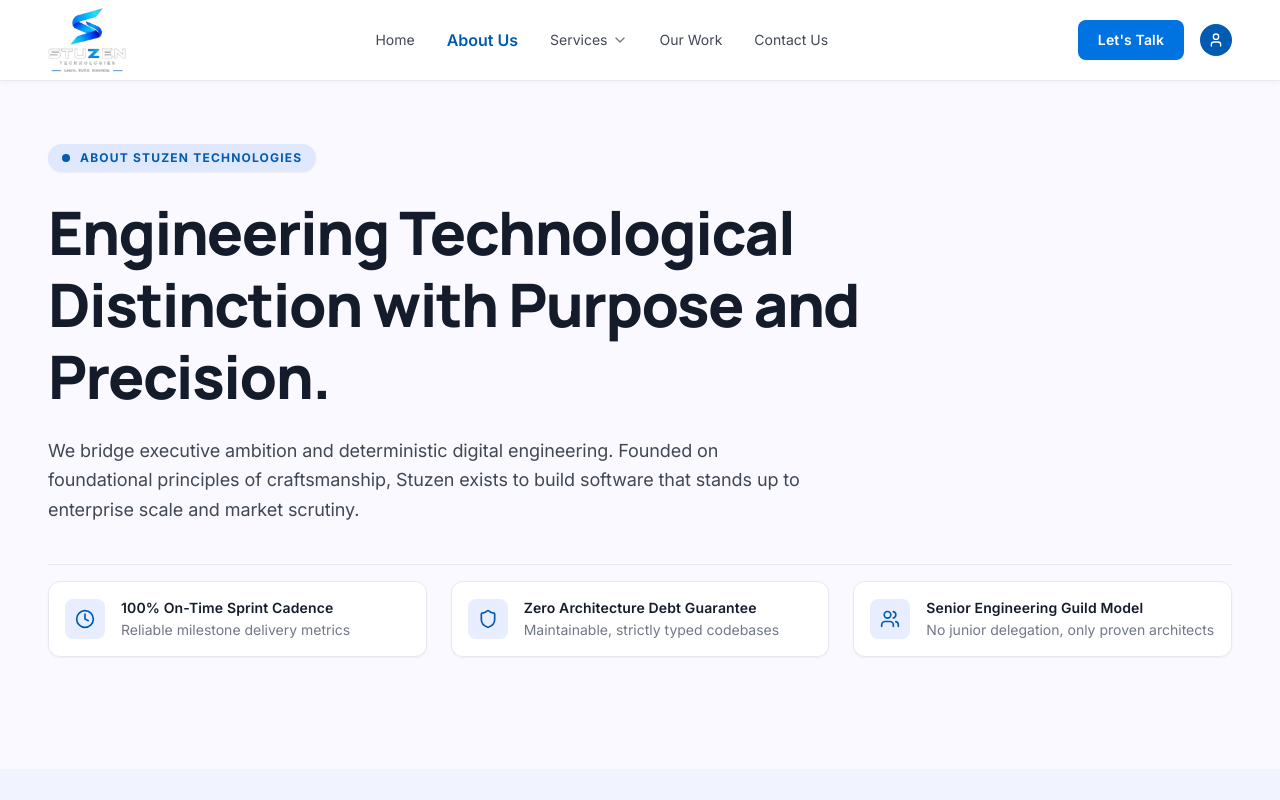
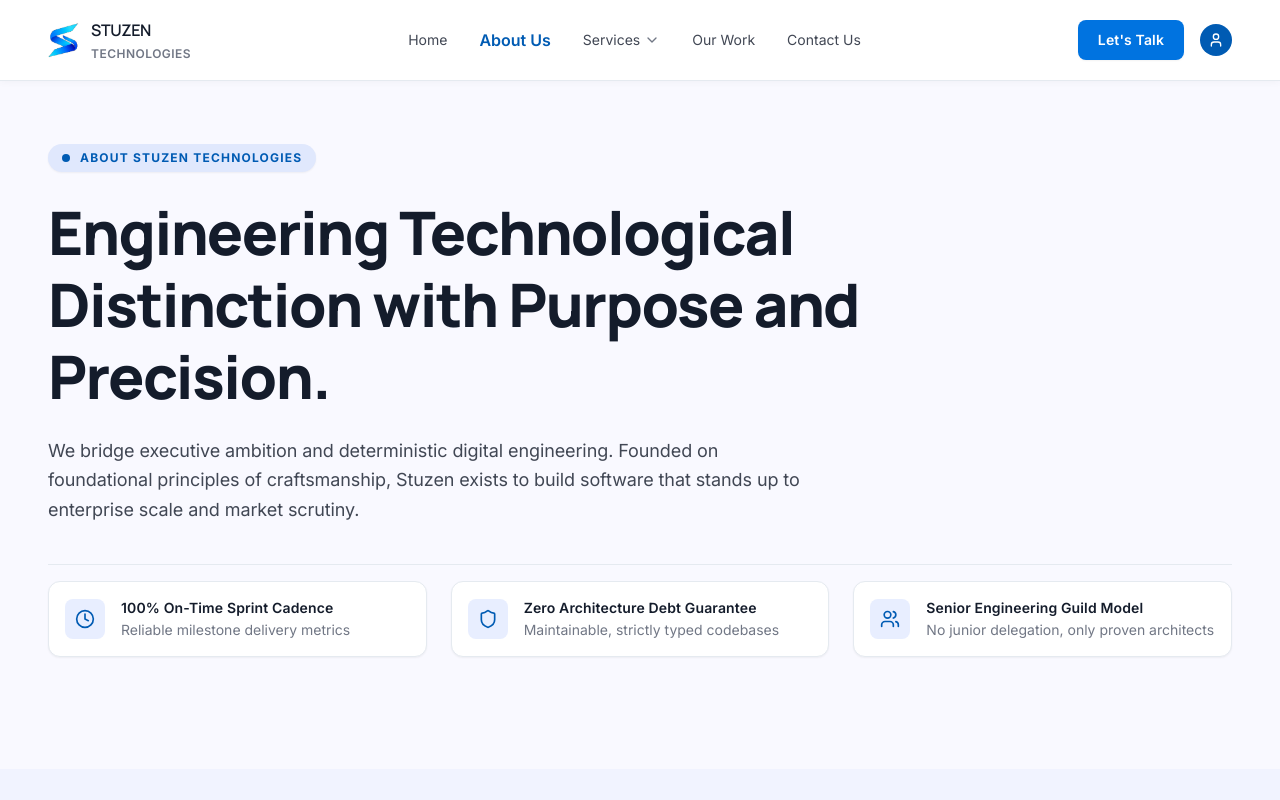
Before and after one commit to KARPAGARAMAN-M/Stuzen, a React (Vite) app: page /about in a window 1280 px wide. Shown: the top 800 px of the page. Built offline with nearby package versions, Linux system fonts and the light colour scheme.

Commit message:
Logo alteration canceled

```diff
--- a/src/components/Footer.jsx
+++ b/src/components/Footer.jsx
@@ -2,7 +2,7 @@ import React from 'react';
 import { Link } from 'react-router-dom';
 import { Mail, Phone, MapPin, Clock } from 'lucide-react';
 import { footerLinks } from '../data/navigation';
-import stuzenLogo from '../assets/logo/STUZEN_Logo_Transparent.png';
+import stuzenIcon from '../assets/logo/stuzen-icon.png';
 
 export default function Footer() {
   return (
@@ -11,12 +11,20 @@ export default function Footer() {
         <div className="grid grid-cols-1 sm:grid-cols-2 lg:grid-cols-12 gap-8 sm:gap-10 lg:gap-8 pb-10 sm:pb-14 border-b border-[#E5EAF0]">
           {/* Brand Column */}
           <div className="lg:col-span-4 flex flex-col gap-4">
-            <Link to="/" className="inline-flex items-center group w-fit" aria-label="Stuzen Technologies Home">
+            <Link to="/" className="flex items-center gap-3">
               <img
-                alt="Stuzen Technologies"
-                className="h-14 sm:h-16 w-auto object-contain transition-transform duration-200 group-hover:scale-[1.02]"
-                src={stuzenLogo}
+                alt="Stuzen Technologies Icon"
+                className="h-9 w-auto object-contain"
+                src={stuzenIcon}
               />
+              <div className="flex flex-col">
+                <span className="font-headline-sub text-body-default font-bold tracking-tight text-on-surface">
+                  STUZEN
+                </span>
+                <span className="font-label-code text-label-code text-outline uppercase tracking-wider">
+                  Technologies
+                </span>
+              </div>
             </Link>
             <p className="font-body-small text-body-small text-on-surface-variant max-w-sm leading-relaxed">
               Premier technology engineering and digital solutions partner helping visionary businesses build, scale, and innovate with precision.
--- a/src/components/Navbar.jsx
+++ b/src/components/Navbar.jsx
@@ -2,7 +2,7 @@ import React, { useState, useEffect } from 'react';
 import { Link, useLocation } from 'react-router-dom';
 import { Menu, X, ChevronDown, ArrowRight, User } from 'lucide-react';
 import { navLinks } from '../data/navigation';
-import stuzenLogo from '../assets/logo/STUZEN_Logo_Transparent.png';
+import stuzenIcon from '../assets/logo/stuzen-icon.png';
 
 export default function Navbar() {
   const [mobileMenuOpen, setMobileMenuOpen] = useState(false);
@@ -27,13 +27,21 @@ export default function Navbar() {
     <header className="fixed top-0 left-0 right-0 z-50 bg-surface-container-lowest/90 backdrop-blur-xl border-b border-[#E5EAF0] shadow-[0_1px_8px_rgba(0,0,0,0.04)]">
       <div className="h-20 max-w-7xl mx-auto px-4 sm:px-6 lg:px-12 flex items-center justify-between gap-4 sm:gap-6">
         {/* Brand Logo */}
-        <div className="flex items-center shrink-0">
-          <Link to="/" className="flex items-center group py-1" aria-label="Stuzen Technologies Home">
+        <div className="flex items-center gap-4 shrink-0">
+          <Link to="/" className="flex items-center gap-2.5 sm:gap-3 group">
             <img
-              alt="Stuzen Technologies"
-              className="h-12 sm:h-14 lg:h-16 w-auto object-contain transition-transform duration-200 group-hover:scale-[1.02]"
-              src={stuzenLogo}
+              alt="Stuzen Technologies Icon"
+              className="h-9 w-auto object-contain"
+              src={stuzenIcon}
             />
+            <div className="flex flex-col justify-center">
+              <span className="font-headline-sub text-[15px] sm:text-body-default font-bold tracking-tight text-on-surface leading-none group-hover:text-primary transition-colors">
+                STUZEN
+              </span>
+              <span className="font-label-code text-[10px] sm:text-label-code text-outline uppercase tracking-wider leading-none mt-1">
+                TECHNOLOGIES
+              </span>
+            </div>
           </Link>
         </div>
 
```
